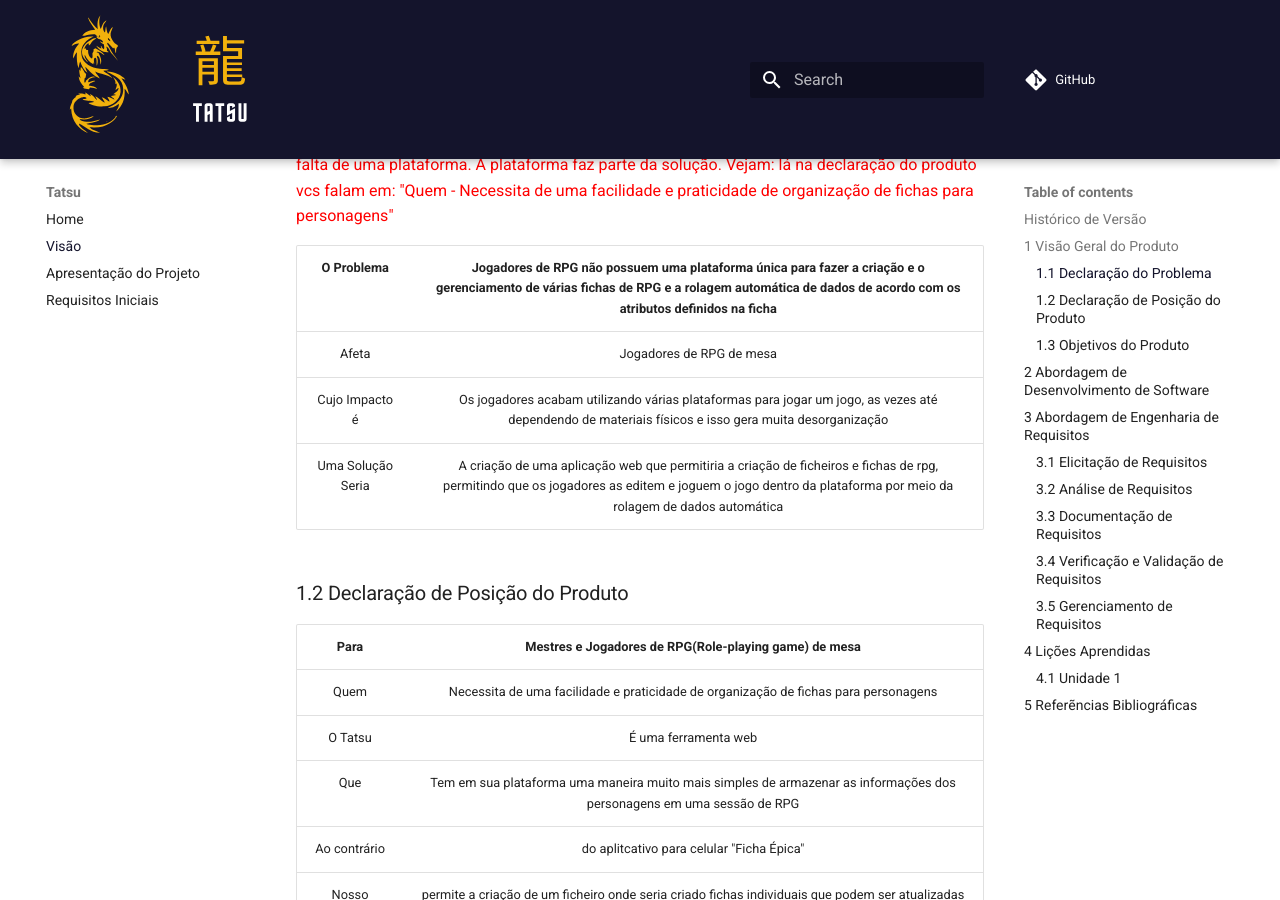
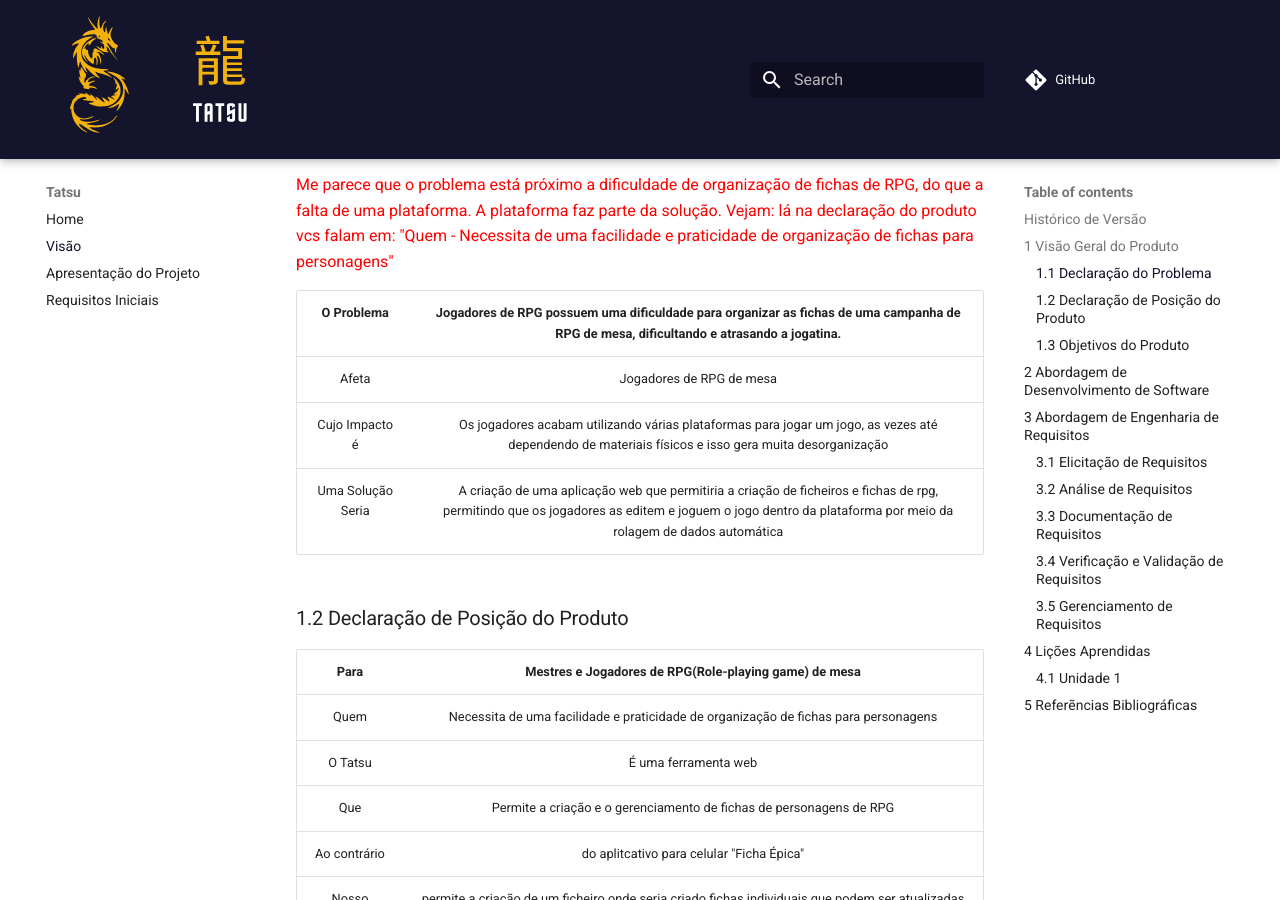
Before and after one commit to FGAUnB-REQ-GM/2021.2-Tatsu, an MkDocs documentation site: the page built from docs/visao.md, in a window 1280 px wide and 900 px high, scrolled down 480 px. Built offline with MkDocs 1.6.1 and Material for MkDocs 9.7.7, drawn with Linux system fonts in a browser that asks for light colours; comment, search, counter and statistics services are not loaded; some of the changed text lies outside the part shown.

Commit message:
Ajustes do tópico 1

```diff
--- a/docs/visao.md
+++ b/docs/visao.md
@@ -4,6 +4,7 @@
 |    Data    | Versão |                Descrição                |                     Autor                     |
 | :--------: | :----: | :-------------------------------------: | :-------------------------------------------: |
 | 01/02/2022 |  1.0   | Criação do Documento de Visão do Produto e Projeto | [Natan Santana](https://github.com/Neitan2001), [Leonardo Takehana](https://github.com/ltakehana), [João Paulo Lima](https://github.com/jpaulohe4rt), [Gabriel Freitas](https://github.com/gabrielfreitass1), [Luíz Gustavo](https://github.com/LuizGustavoFR) |
+| 10/02/2022 |  1.1   | Ajustes do tópico 1 | [Natan Santana](https://github.com/Neitan2001) |
 
 ## 1 Visão Geral do Produto
 
@@ -11,7 +12,7 @@
 
 <span style="color:red">Me parece que o problema está próximo a dificuldade de organização de fichas de RPG, do que a falta de uma plataforma. A plataforma faz parte da solução. Vejam: lá na declaração do produto vcs falam em: "Quem - Necessita de uma facilidade e praticidade de organização de fichas para personagens"</span>
 
-|   O Problema     | Jogadores de RPG não possuem uma plataforma única para fazer a criação e o gerenciamento de várias fichas de RPG e a rolagem automática de dados de acordo com os atributos definidos na ficha |
+|   O Problema     | Jogadores de RPG possuem uma dificuldade para organizar as fichas de uma campanha de RPG de mesa, dificultando e atrasando a jogatina. |
 | :--------: | :----: |
 | Afeta |  Jogadores de RPG de mesa  |
 | Cujo Impacto é | Os jogadores acabam utilizando várias plataformas para jogar um jogo, as vezes até dependendo de materiais físicos e isso gera muita desorganização |
@@ -23,7 +24,7 @@
 | :--------: | :----: |
 | Quem | Necessita de uma facilidade e praticidade de organização de fichas para personagens |
 | O Tatsu| É uma ferramenta web |
-| Que | Tem em sua plataforma uma maneira muito mais simples de armazenar as informações dos personagens em uma sessão de RPG|
+| Que | Permite a criação e o gerenciamento de fichas de personagens de RPG|
 | Ao contrário | do aplitcativo para celular "Ficha Épica" |
 | Nosso Produto | permite a criação de um ficheiro onde seria criado fichas individuais que podem ser atualizadas por qualquer jogador utilizando um link. Além disso, a nossa plataforma irá permitir que os jogadores rolem os dados de acordo com os atributos da ficha |
 
@@ -31,7 +32,7 @@
 
 ### 1.3 Objetivos do Produto
 
-O objetivo do site Tatsu é centralizar todas as ferramentas necessárias para jogar um RPG de mesa. O Objetivo principal é permitir a criação e gerenciamento de fichas por jogadores e mestres e os secundários é disponibilizar funções de rolagem automática de dados de acordo com os atributos das fichas.
+O objetivo principal do site Tatsu é permitir a criação de ficheiros que podem organizar fichas de personagens de RPG, permitindo que o usuários as editem a qualquer instante. Além disso, o site possui o objetivo secundário de facilitar a jogatina de um RPG de mesa por meio da plataforma ao permitir rolagem automática de dados de acordo com os atributos das fichas e histórico  de rolagem de dados, danos sofridos por cada personagem e experiência obtida durante combates
 
 <span style="color:red">Vamos por partes: 1) centralizar todas as ferramentas. Que ferramentas? 2) qual a diferença entre objetivo e objetivo principal? Qual, de fato, é o objetivo? centralizar ferramentas? permitir a criação de fichas? permitir o gerenciamento de fichas? A partir disso, vocês podem definir objetivos secundários. Fiquem atentos, pois os objetivos precisam ser verificáveis.</span>
 
```
